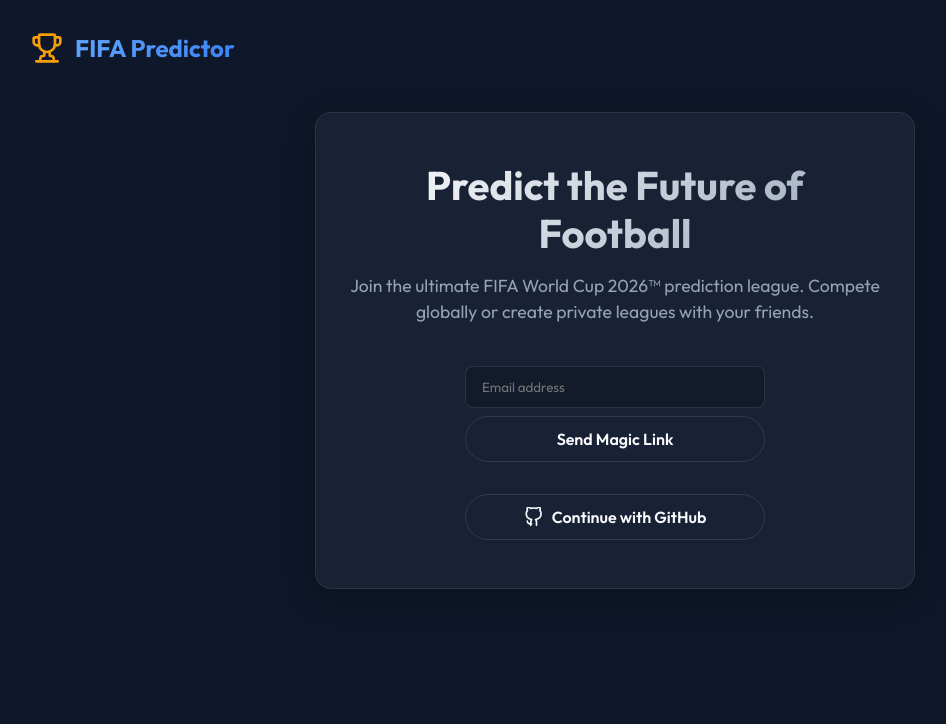
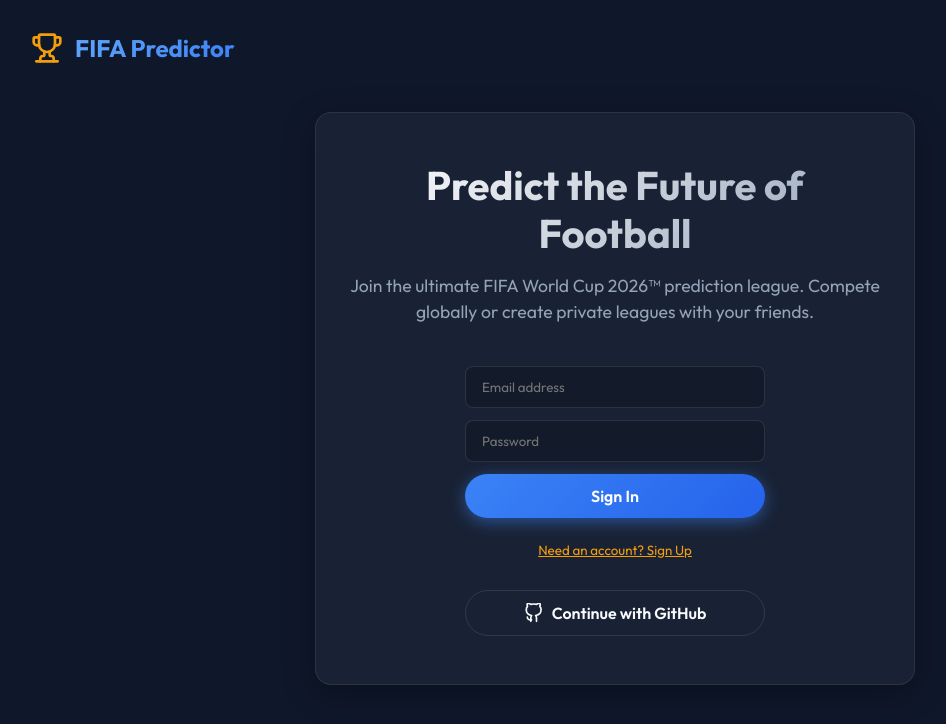
Before and after one commit to ngornalli/FIFA-Predictor-2026, a React (Vite) app: page /admin in a window 1280 px wide. Shown: the top 724 px of the page, without its empty margins (25-971 px from the left). Built offline with nearby package versions, Linux system fonts and the light colour scheme; no server answers.

Commit message:
Password based login enabled

```diff
--- a/src/App.jsx
+++ b/src/App.jsx
@@ -138,8 +138,9 @@
 
 function Landing() {
   const [email, setEmail] = useState('');
+  const [password, setPassword] = useState('');
   const [loading, setLoading] = useState(false);
-  const [emailSent, setEmailSent] = useState(false);
+  const [isSignUp, setIsSignUp] = useState(false);
 
   const handleOAuthLogin = async (provider) => {
     const { error } = await supabase.auth.signInWithOAuth({
@@ -151,15 +152,22 @@
     if (error) console.error('Error logging in:', error.message)
   }
 
-  const handleEmailLogin = async (e) => {
+  const handleEmailAuth = async (e) => {
     e.preventDefault();
-    if (!email) return;
+    if (!email || !password) return;
     setLoading(true);
-    const { error } = await supabase.auth.signInWithOtp({ email });
-    if (error) {
-      alert(error.message);
+
+    let result;
+    if (isSignUp) {
+      result = await supabase.auth.signUp({ email, password });
     } else {
-      setEmailSent(true);
+      result = await supabase.auth.signInWithPassword({ email, password });
+    }
+
+    if (result.error) {
+      alert(result.error.message);
+    } else if (isSignUp && !result.data.session) {
+      alert('Sign up successful! You may need to confirm your email depending on Supabase settings.');
     }
     setLoading(false);
   }
@@ -174,12 +182,7 @@
       </p>
 
       <div style={{ display: 'flex', flexDirection: 'column', gap: '1rem', maxWidth: '300px', margin: '0 auto' }}>
-        {emailSent ? (
-          <div style={{ padding: '1rem', background: 'rgba(16, 185, 129, 0.1)', border: '1px solid var(--secondary)', borderRadius: '8px', color: 'var(--secondary)' }}>
-            Magic link sent! Check your email to log in.
-          </div>
-        ) : (
-          <form onSubmit={handleEmailLogin} style={{ display: 'flex', flexDirection: 'column', gap: '0.5rem', marginBottom: '1rem' }}>
+        <form onSubmit={handleEmailAuth} style={{ display: 'flex', flexDirection: 'column', gap: '0.75rem', marginBottom: '0.5rem' }}>
           <input
             type="email"
             className="input-field"
@@ -188,13 +191,27 @@
             onChange={(e) => setEmail(e.target.value)}
             required
           />
-            <button type="submit" className="btn btn-outline" disabled={loading}>
-              {loading ? 'Sending...' : 'Send Magic Link'}
+          <input
+            type="password"
+            className="input-field"
+            placeholder="Password"
+            value={password}
+            onChange={(e) => setPassword(e.target.value)}
+            required
+            minLength="6"
+          />
+          <button type="submit" className="btn btn-primary" disabled={loading}>
+            {loading ? 'Processing...' : (isSignUp ? 'Sign Up' : 'Sign In')}
           </button>
         </form>
-        )}
 
-
+        <button
+          type="button"
+          onClick={() => setIsSignUp(!isSignUp)}
+          style={{ background: 'none', border: 'none', color: 'var(--accent)', cursor: 'pointer', textDecoration: 'underline', marginBottom: '1rem' }}
+        >
+          {isSignUp ? 'Already have an account? Sign In' : 'Need an account? Sign Up'}
+        </button>
 
         <button className="btn btn-outline" style={{ padding: '0.75rem 1rem', fontSize: '1rem' }} onClick={() => handleOAuthLogin('github')}>
           <svg viewBox="0 0 24 24" width="20" height="20" stroke="currentColor" strokeWidth="2" fill="none" strokeLinecap="round" strokeLinejoin="round"><path d="M15 22v-4a4.8 4.8 0 0 0-1-3.03c3.18-.35 6.5-1.5 6.5-7.1a5.25 5.25 0 0 0-1.5-3.8 4.33 4.33 0 0 0 0-3.8s-1.18-.38-3.9 1.4a13.38 13.38 0 0 0-7 0c-2.72-1.78-3.9-1.4-3.9-1.4a4.33 4.33 0 0 0 0 3.8 5.25 5.25 0 0 0-1.5 3.8c0 5.6 3.3 6.75 6.5 7.1a4.8 4.8 0 0 0-1 3.03v4"/><path d="M9 20c-3 1-5-1-5-3"/></svg>
```
Lines whose indentation alone changed are shown as unchanged.
